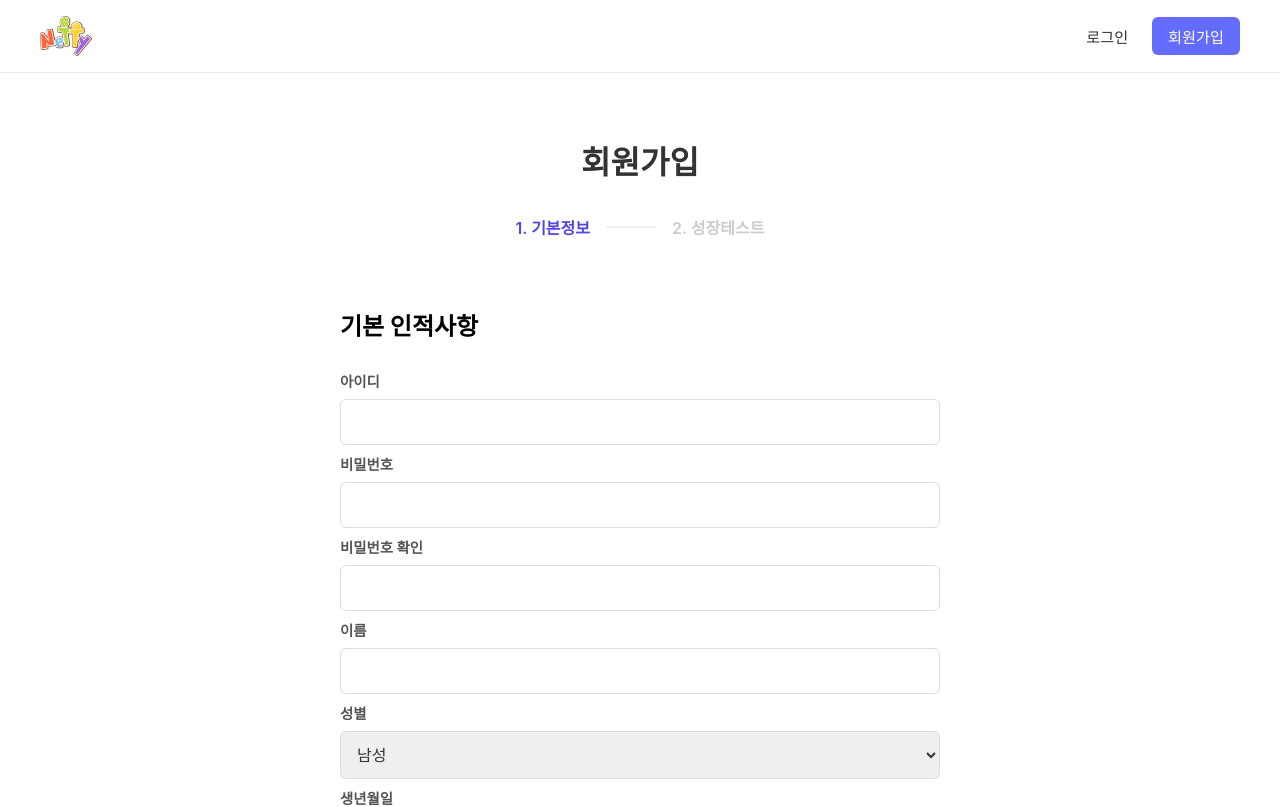
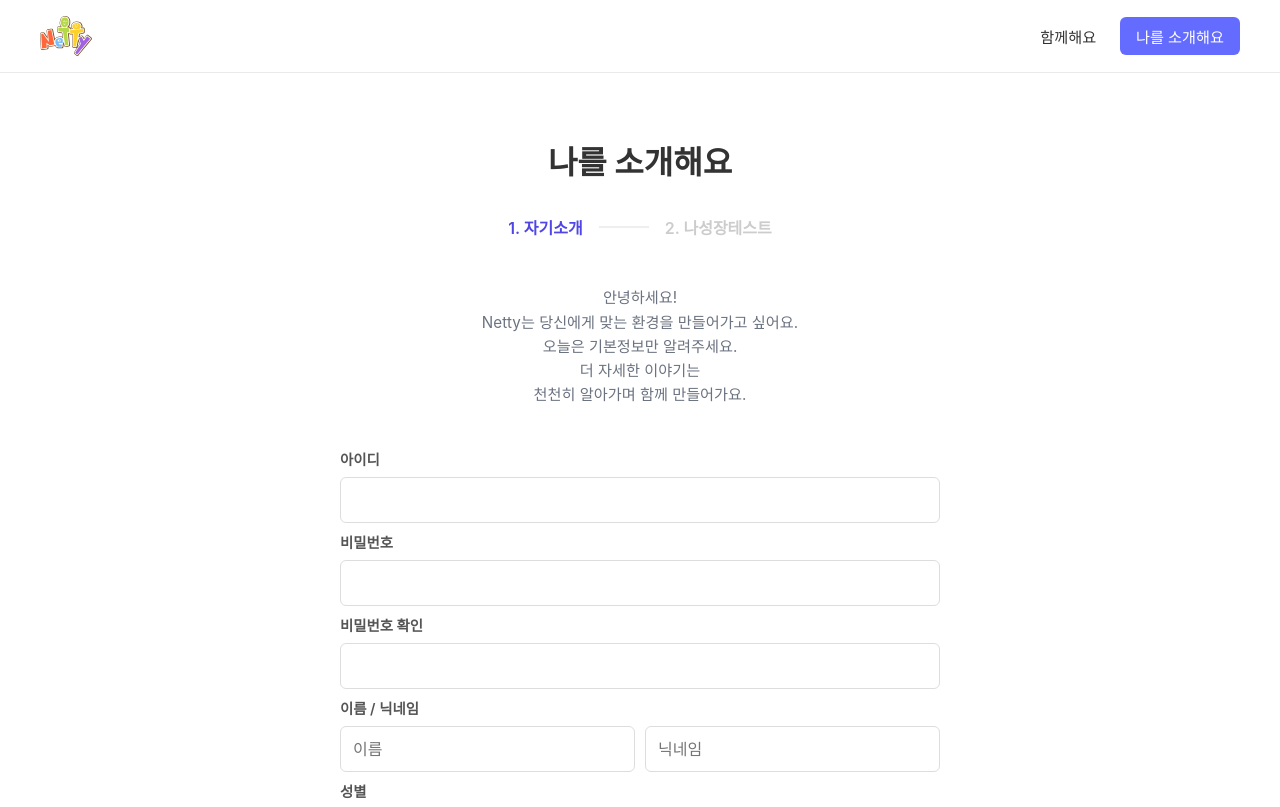
Before and after one commit to secondwing/netty_grow, a React (Vite) app in the folder netty_client/: page /signup in a window 1280 px wide. Shown: the top 807 px of the page. Built offline with nearby package versions, Linux system fonts and the light colour scheme; no server answers; what @react-pdf/renderer would draw is missing.

Commit message:
260207_회의_중간 커밋

```diff
--- a/netty_client/src/components/Layout/Header.jsx
+++ b/netty_client/src/components/Layout/Header.jsx
@@ -47,14 +47,14 @@ function Header({ isLoggedIn, onLogout }) {
                                 <Link to="/admin/dashboard" className="header__link" onClick={closeMenu}>관리자</Link>
                             )}
                             <button onClick={handleLogout} className="header__button header__button--logout">
-                                로그아웃
+                                다음에 봐요
                             </button>
                         </>
                     ) : (
                         <>
-                            <Link to="/login" className="header__link" onClick={closeMenu}>로그인</Link>
+                            <Link to="/login" className="header__link" onClick={closeMenu}>함께해요</Link>
                             <Link to="/signup" className="header__button header__button--signup" onClick={closeMenu}>
-                                회원가입
+                                나를 소개해요
                             </Link>
                         </>
                     )}
--- a/netty_client/src/pages/Auth/Auth.css
+++ b/netty_client/src/pages/Auth/Auth.css
@@ -17,7 +17,7 @@
     display: flex;
     align-items: center;
     justify-content: center;
-    margin-bottom: 3rem;
+    margin-bottom: 2rem;
     gap: 1rem;
 }
 
@@ -62,6 +62,25 @@
 
 .auth-step.active {
     display: block;
+}
+
+.auth-step__title {
+    text-align: center;
+    font-size: 1.5rem;
+    font-weight: 700;
+    margin-bottom: 0.5rem;
+    color: #333;
+    margin-top: 0;
+}
+
+.auth-step__description,
+.auth-step__desc {
+    text-align: center;
+    color: #6b7280;
+    font-size: 0.95rem;
+    line-height: 1.6;
+    margin-bottom: 2rem;
+    word-break: keep-all;
 }
 
 /* Step 2 (Growth Test) needs full width */
--- a/netty_client/src/pages/Auth/Signup.jsx
+++ b/netty_client/src/pages/Auth/Signup.jsx
@@ -10,7 +10,9 @@ function Signup() {
         username: '',
         password: '',
         confirmPassword: '',
+
         name: '',
+        nickname: '',
         gender: 'male',
         birthDate: '',
         phone: '',
@@ -98,7 +100,12 @@ function Signup() {
 
     const renderStep1 = () => (
         <div className="auth-step">
-            <h2 className="auth-step__title">기본 인적사항</h2>
+            {/* <h2 className="auth-step__title">나에 대해 알려주세요</h2> */}
+            <p className="auth-step__description">안녕하세요!<br />
+                Netty는 당신에게 맞는 환경을 만들어가고 싶어요.<br />
+                오늘은 기본정보만 알려주세요.<br />
+                더 자세한 이야기는<br />
+                천천히 알아가며 함께 만들어가요.</p>
             <div className="auth-form__group">
                 <label className="auth-form__label">아이디</label>
                 <input
@@ -133,15 +140,29 @@ function Signup() {
                 />
             </div>
             <div className="auth-form__group">
-                <label className="auth-form__label">이름</label>
+                <label className="auth-form__label">이름 / 닉네임</label>
+                <div style={{ display: 'flex', gap: '10px' }}>
                     <input
                         type="text"
                         name="name"
                         className="auth-form__input"
                         value={formData.name}
                         onChange={handleChange}
+                        placeholder="이름"
                         required
+                        style={{ flex: 1 }}
                     />
+                    <input
+                        type="text"
+                        name="nickname"
+                        className="auth-form__input"
+                        value={formData.nickname}
+                        onChange={handleChange}
+                        placeholder="닉네임"
+                        required
+                        style={{ flex: 1 }}
+                    />
+                </div>
             </div>
             <div className="auth-form__group">
                 <label className="auth-form__label">성별</label>
@@ -297,11 +318,11 @@ function Signup() {
 
     return (
         <div className="auth-page">
-            <h1 className="auth-page__title">회원가입</h1>
+            <h1 className="auth-page__title">나를 소개해요</h1>
             <div className="auth-progress">
-                <div className={`auth-progress__step ${step >= 1 ? 'active' : ''}`}>1. 기본정보</div>
+                <div className={`auth-progress__step ${step >= 1 ? 'active' : ''}`}>1. 자기소개 </div>
                 <div className={`auth-progress__line ${step >= 2 ? 'active' : ''}`}></div>
-                <div className={`auth-progress__step ${step >= 2 ? 'active' : ''}`}>2. 성장테스트</div>
+                <div className={`auth-progress__step ${step >= 2 ? 'active' : ''}`}>2. 나성장테스트</div>
             </div>
             <form className="auth-form" onSubmit={handleSubmit}>
                 {step === 1 ? renderStep1() : renderStep2()}
--- a/netty_client/src/pages/Home/Home.css
+++ b/netty_client/src/pages/Home/Home.css
@@ -49,7 +49,7 @@
 
 /* Hero Specifics */
 .home__title {
-    font-size: 3.5rem;
+    font-size: 3rem;
     font-weight: 800;
     margin-bottom: 1.5rem;
     line-height: 1.3;
@@ -77,7 +77,7 @@
     font-weight: 500;
 
     /* Added individual background */
-    background-color: #ffffff;
+    /* background-color: #ffffff; */
     padding: 1rem 2rem;
     border-radius: 16px;
     width: fit-content;
--- a/netty_client/src/pages/Home/Home.jsx
+++ b/netty_client/src/pages/Home/Home.jsx
@@ -6,19 +6,19 @@ function Home() {
         <div className="home">
             <div className="home__hero">
                 <h1 className="home__title">
-                    기록은 가볍게<br />
-                    성장은 확실하게
+                    나를 알아가는 기록<br />
+                    함께 성장하는 커뮤니티
                 </h1>
                 <p className="home__subtitle">
-                    흩어진 생각들을 모아 단단한 커리어로<br />
-                    Netty와 함께 기록의 가치를 발견하세요.
+                    Netty는 사람의 가치를 연결하며,<br />
+                    매 순간 나다운 방법과 환경을 함께 만들어가요.
                 </p>
                 <div className="home__actions">
                     <Link to="/record" className="home__button home__button--primary">
-                        시작하기
+                        나를 기록하기
                     </Link>
                     <a href="#brand-images" className="home__button home__button--secondary">
-                        더 알아보기
+                        Netty 소개
                     </a>
                 </div>
             </div>
```
Also changed, not shown: 2 other files (tests, documents, lock files or other folders). Lines whose indentation alone changed are shown as unchanged.
